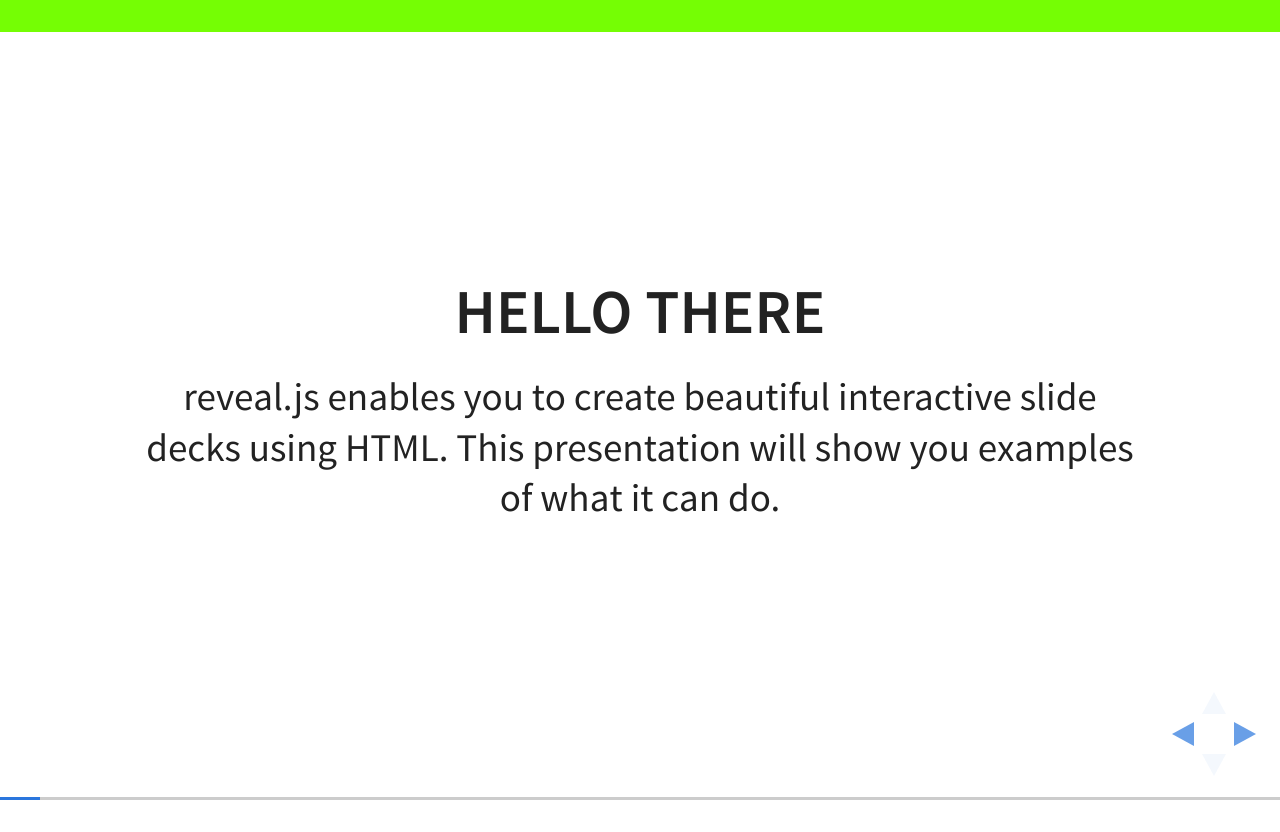
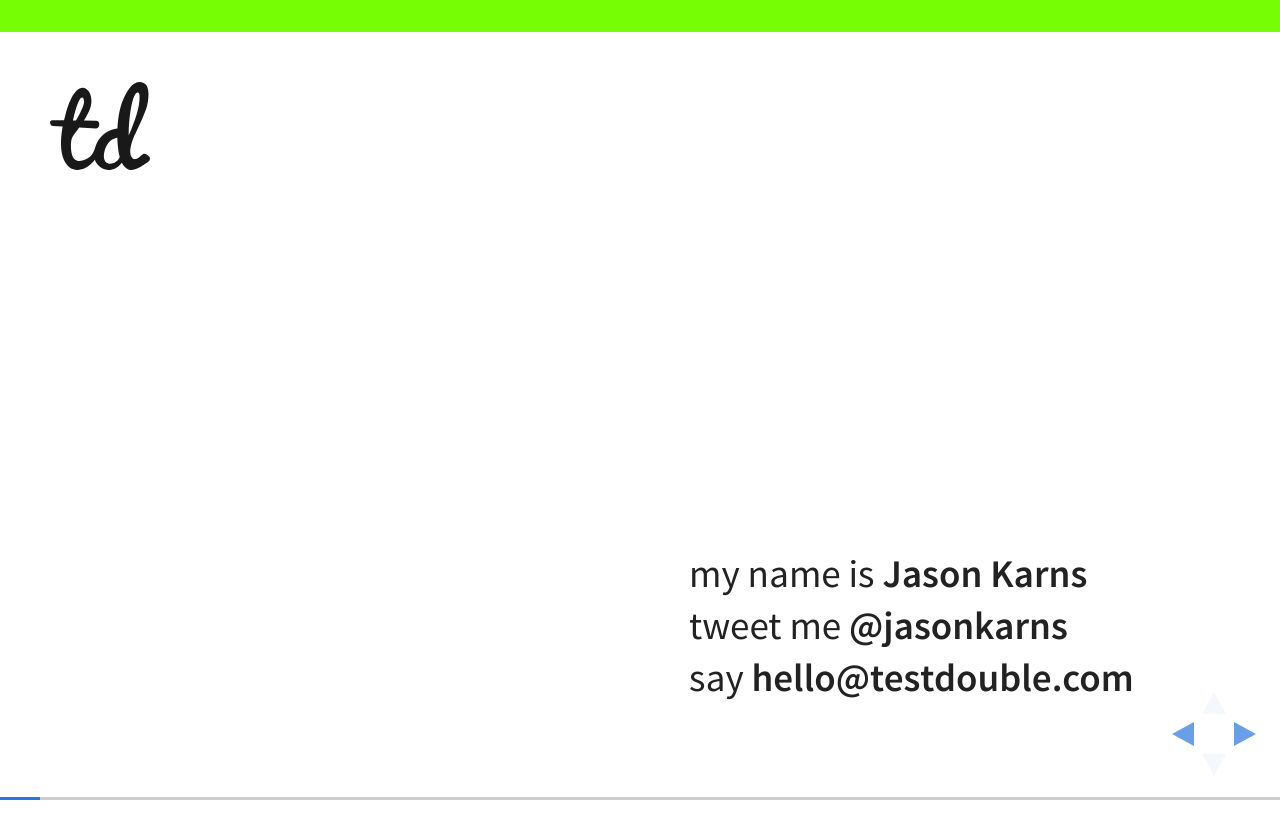
Before and after one commit to jasonkarns/fe-preso, a website: page index.html in a window 1280 px wide. Both pictures are taken after a click on the element 1251 px from the left and 734 px from the top of the page. Drawn offline with Linux system fonts and the light colour scheme.

Commit message:
intro slide

```diff
--- a/index.html
+++ b/index.html
@@ -45,10 +45,11 @@
           <h3>Crash Course</h3>
         </section>
 
-        <section>
-          <h2>Hello There</h2>
-          <p>
-            reveal.js enables you to create beautiful interactive slide decks using HTML. This presentation will show you examples of what it can do.
+        <section style="height:100%" data-background="img/td-logo.svg" data-background-size="100px" data-background-position="50px 50px">
+          <p style="text-align:left; position:absolute; bottom:20%; right:0;">
+            my name is <strong>Jason Karns</strong><br/>
+            tweet me <strong>@jasonkarns</strong><br/>
+            say <strong>hello@testdouble.com</strong>
           </p>
         </section>
 
```
Also changed, not shown: img/td-logo.svg (added).
